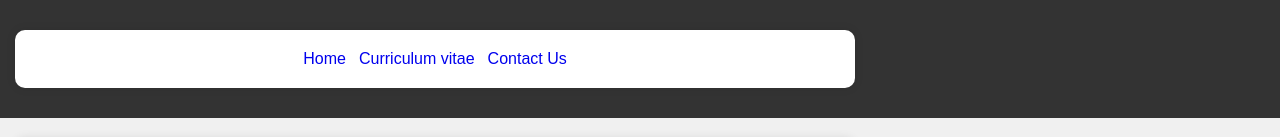
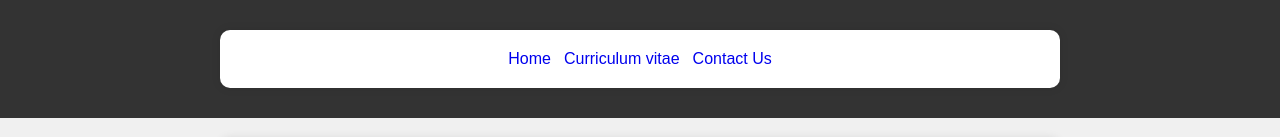
Before and after one commit to michaelfitra/mikel-s-cv, a plain HTML site: page quiz_michaelFitra/index.html in a window 1280 px wide. Shown: the top 137 px of the page. Drawn offline with Linux system fonts and the light colour scheme.

Commit message:
Update style.css

```diff
--- a/quiz_michaelFitra/style.css
+++ b/quiz_michaelFitra/style.css
@@ -12,8 +12,6 @@ body {
     padding: 20px;
     border-radius: 10px;
     box-shadow: 0 0 10px rgba(0, 0, 0, 0.1);
-    margin-left: 15px;
-    margin-right: 15px;
 }
 
 .navbar {
```
